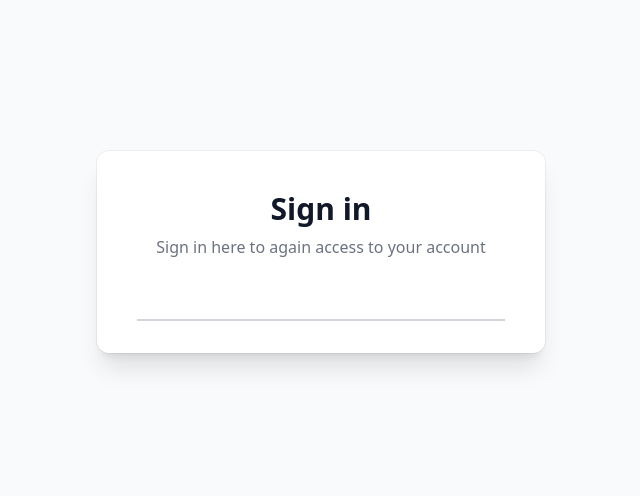
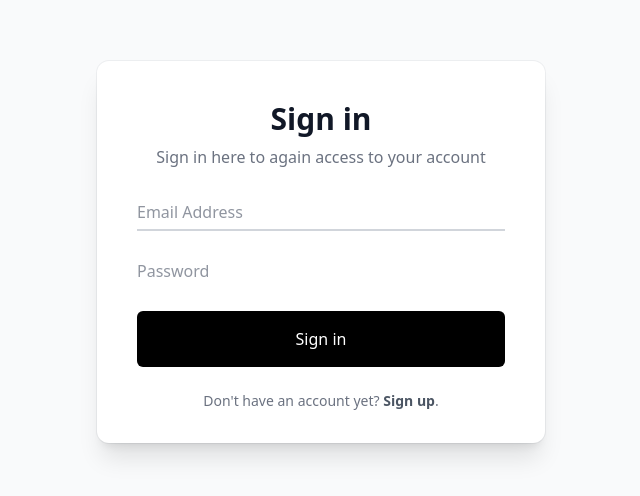
Before and after one commit to Wediah/shoppingsite, a Next.js app: page /Signin in a window 1280 px wide. Shown: the part 148-644 px from the top of the page, without its empty margins (319-959 px from the left). Built offline with nearby package versions, Linux system fonts and the light colour scheme.

Commit message:
adds password label

```diff
--- a/pages/Signin.tsx
+++ b/pages/Signin.tsx
@@ -13,7 +13,16 @@ function Signin() {
                     <form action="">
                         <div className='relative mt-6'>
                             <input type="email" name='email' id='email' placeholder='Email Address' className='peer mt-1 w-full border-b-2 border-gray-300 px-0 py-1 placeholder:text-transparent focus:border-gray-500m focus:outline-none' autoComplete='NA' />
+                            <label htmlFor="email" className='pointer-events-none absolute top-0 left-0 origin-left -translate-y-1/2 transform text-sm text-gray-800 opacity-75 transition-all duration-100 ease-in-out peer-placeholder-shown:top-1/2 peer-placeholder-shown:text-base peer-placeholder-shown:text-gray-500 peer-focus:top-0 peerr-focus:pl-0 peer-focus:text-sm peer-focus:text-gray-800'>Email Address</label>
                         </div>
+                        <div className='relative mt-6'>
+                            <input type="password" name='password' id='password' placeholder='Password' className='peer border-gray-300 px-0 py-1 placeholder:text-transparent focus:border-gray-500m focus:outline-none' />
+                            <label htmlFor="password" className='pointer-events-none absolute top-0 left-0 origin-left -translate-y-1/2 transform text-sm text-gray-800 opacity-75 transition-all duration-100 ease-in-out peer-placeholder-shown:top-1/2 peer-placeholder-shown:text-base peer-placeholder-shown:text-gray-500 peer-focus:top-0 peerr-focus:pl-0 peer-focus:text-sm peer-focus:text-gray-800'>Password</label>
+                        </div>
+                        <div className="my-6">
+                            <button type="submit" className="w-full rounded-md bg-black px-3 py-4 text-white focus:bg-gray-600 focus:outline-none">Sign in</button>
+                        </div>
+                        <p className="text-center text-sm text-gray-500">Don&#x27;t have an account yet? <a href="#!" className="font-semibold text-gray-600 hover:underline focus:text-gray-800 focus:outline-none">Sign up</a>.</p>
                     </form>
                 </div>
             </div>
```
